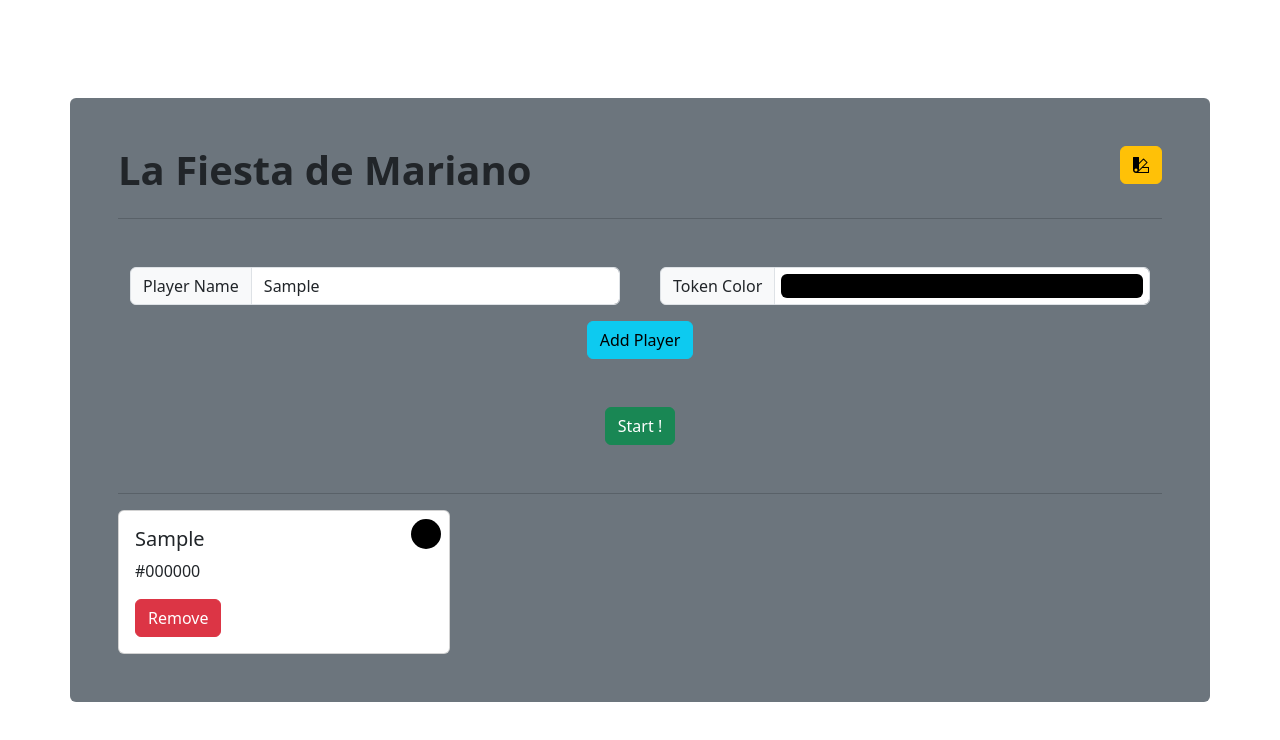
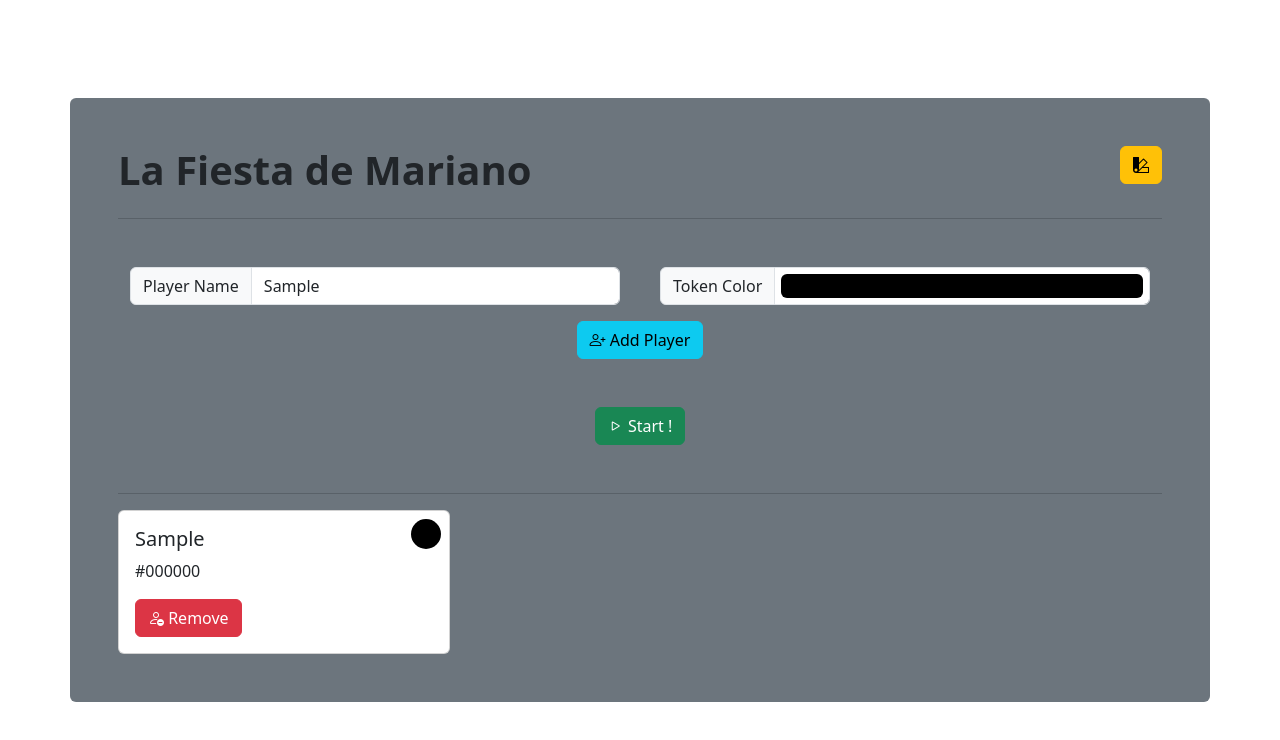
Before and after one commit to midas-dinero/la-fiesta-de-mariano, an Angular app: page /room in a window 1280 px wide. Both pictures are taken after typing "Sample" into the empty fields and a click on the button "Add Player". Shown: the top 740 px of the page. Built offline with nearby package versions, Linux system fonts and the light colour scheme.

Commit message:
feat: icon in room buttons

```diff
--- a/src/app/components/room/room.component.html
+++ b/src/app/components/room/room.component.html
@@ -19,11 +19,11 @@
                     <input type="color" formControlName="tokenColor" class="form-control form-control-color" id="tokenColor" aria-describedby="token-color" value="#563d7c" title="Choose your color">
                 </div>
                 <div class="col-12">
-                    <button type="submit" class="btn btn-info" (click)="addPlayer()">Add Player</button>
+                    <button type="submit" class="btn btn-info" (click)="addPlayer()"><i class="bi bi-person-plus"></i> Add Player</button>
                 </div>
             </div>
 
-            <button type="submit" class="btn btn-success" (click)="startBoard()">Start !</button>
+            <button type="submit" class="btn btn-success" (click)="startBoard()"><i class="bi bi-play"></i> Start !</button>
 
         </form>
 
@@ -37,7 +37,7 @@
                                 style="width: 30px; height: 30px;" [style.background-color]="token.color_hex"></div>
                         <h5 class="card-title">{{ token.name }}</h5>
                         <p class="card-text">{{ token.color_hex }}</p>
-                        <button class="btn btn-danger" (click)="removePlayer(i)">Remove</button>
+                        <button class="btn btn-danger" (click)="removePlayer(i)"><i class="bi bi-person-dash"></i> Remove</button>
                     </div>
                 </div>
             </div>
```
